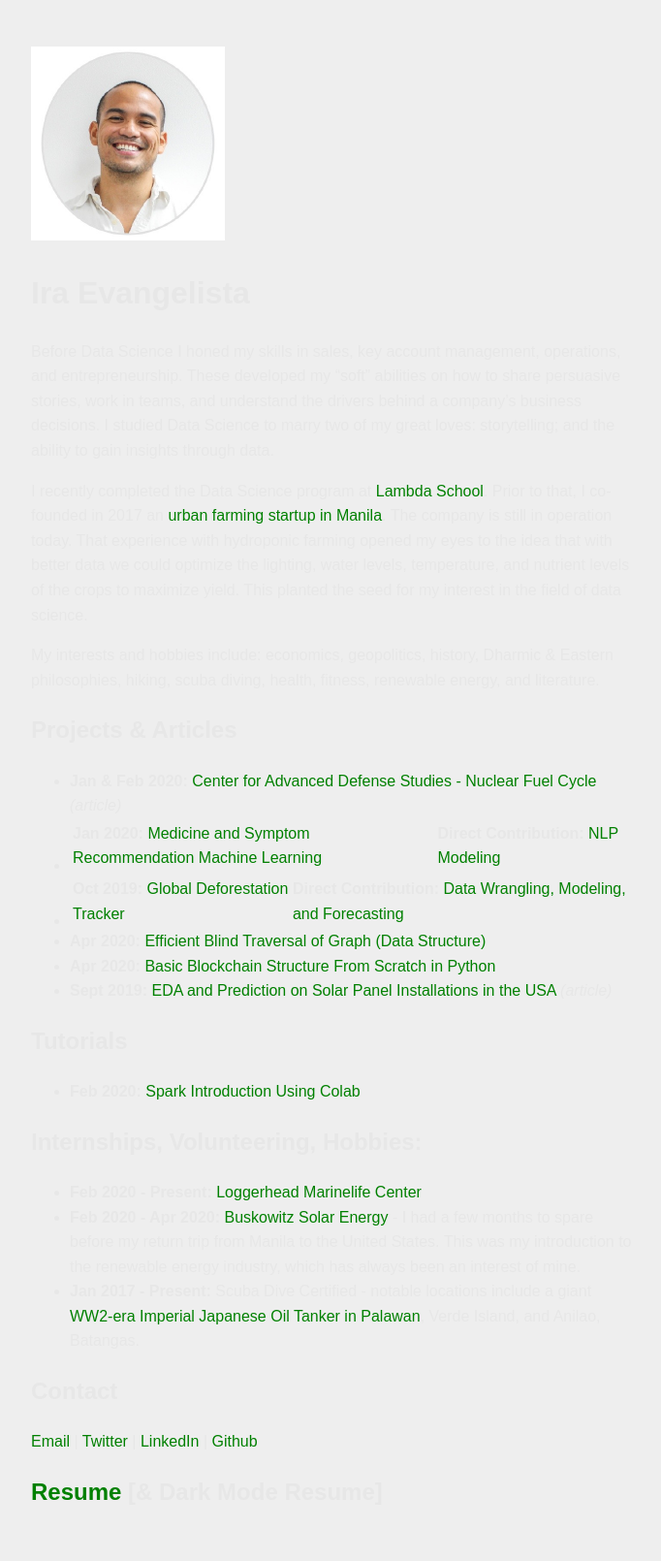
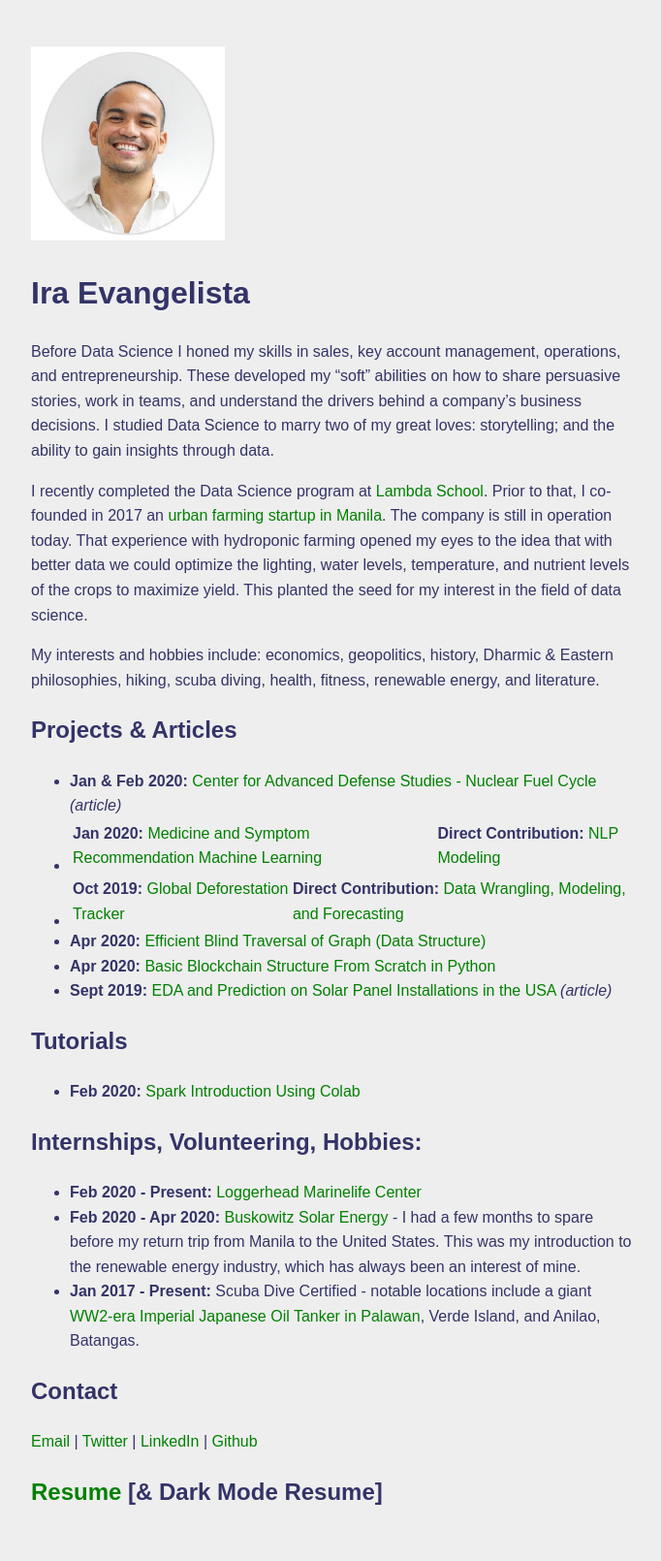
Before and after one commit to pragmatizt/ira_evangelista.github.io, a Jekyll site: the page built from index.md, in a window 1280 px wide. Shown: the whole page at 97% size, without its empty margins (296-978 px from the left). Built offline with Jekyll 4.4.1, drawn with Linux system fonts in a browser that asks for light colours; our own code applies the rules of GitHub Pages for plain Markdown files.

Commit message:
Update default.html

```diff
--- a/_layouts/default.html
+++ b/_layouts/default.html
@@ -24,7 +24,7 @@
           padding: 2rem;
           margin: auto;
           background-color:#EEEEEE;
-          color:#e7e7e7;
+          color:#333368;
       }
 
       .video-responsive{
```
